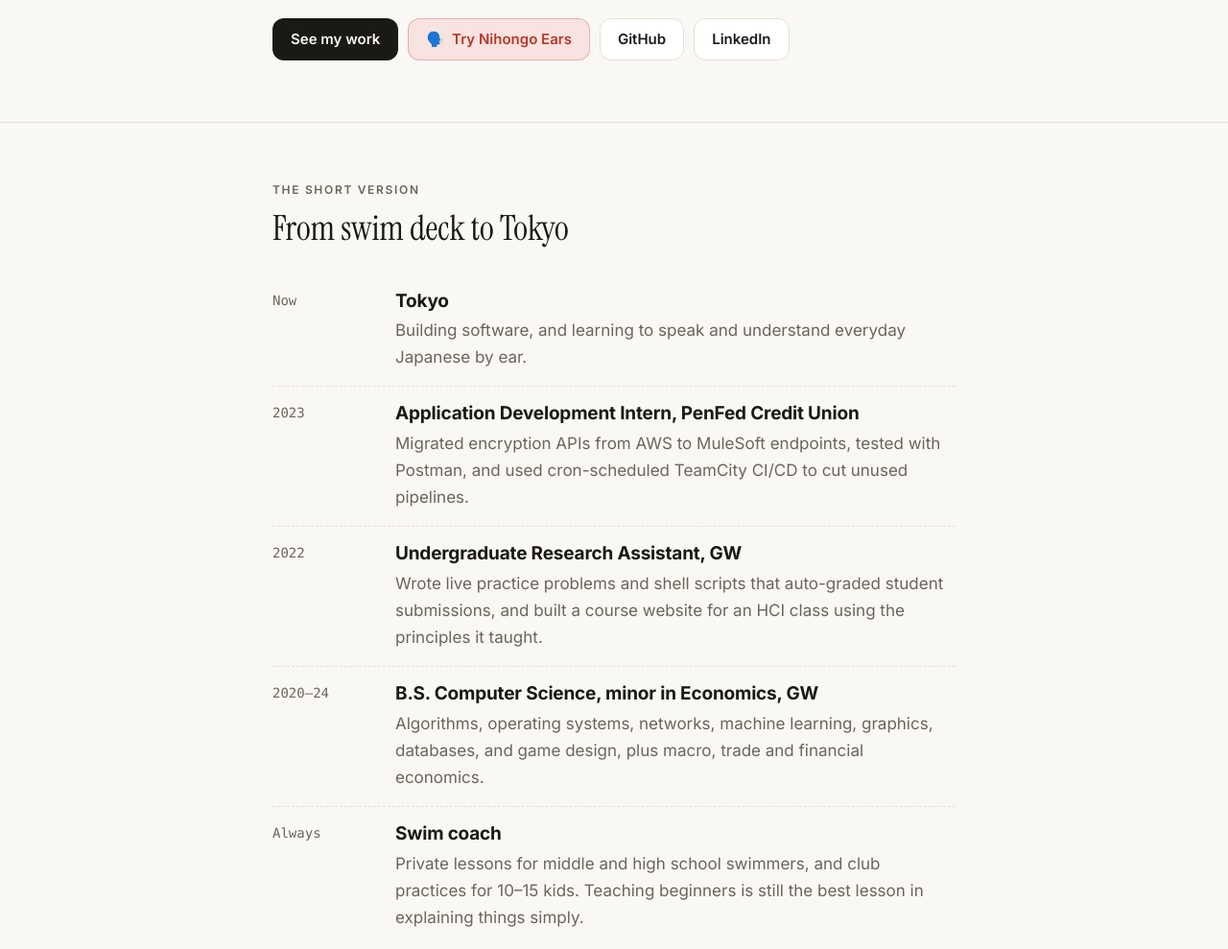
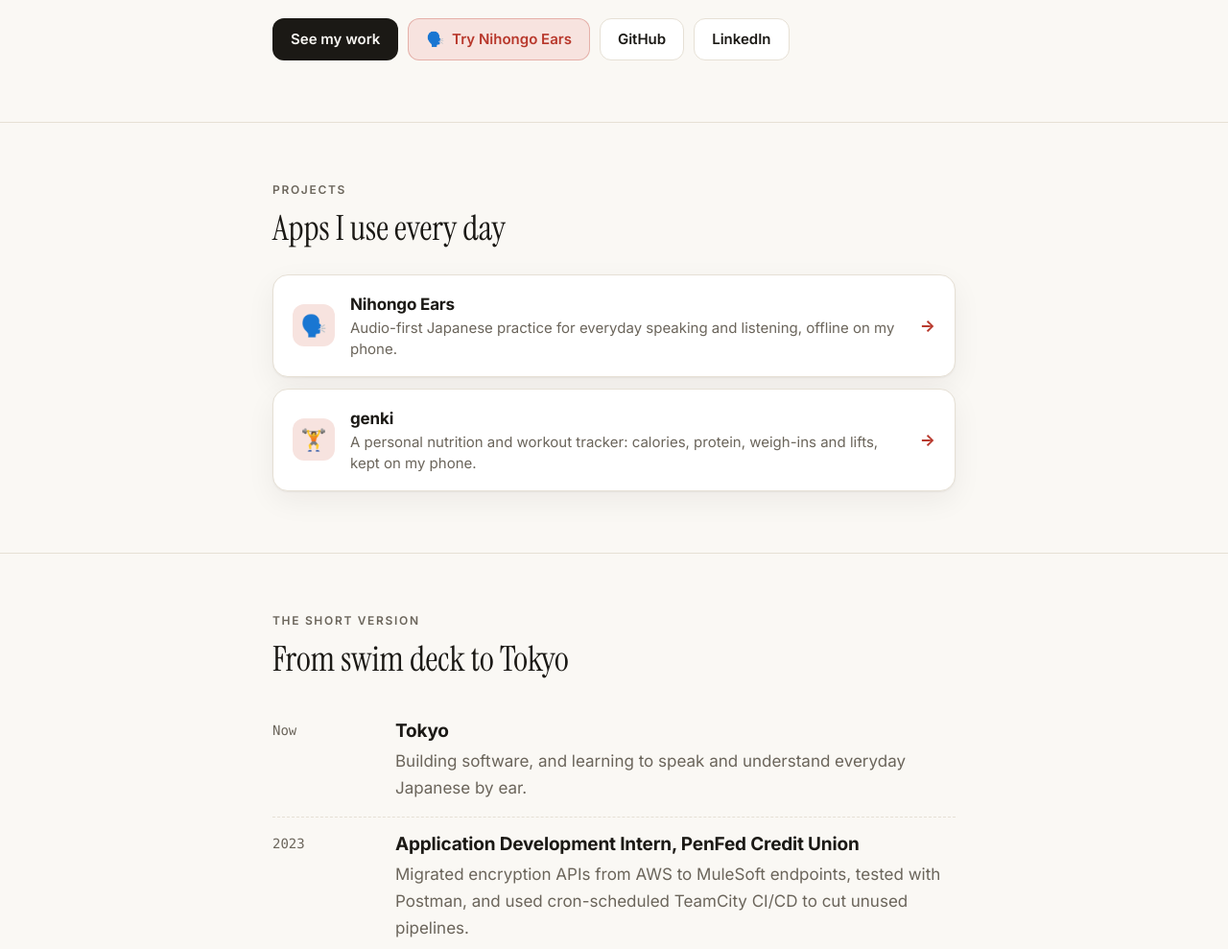
Before and after one commit to syoon291/syoon291.github.io, a plain HTML site: page index.html in a window 1280 px wide. Shown: the part 640-1629 px from the top of the page at 96% size. Drawn offline with Linux system fonts and the light colour scheme.

Commit message:
Add a Projects section with Nihongo Ears and genki, and point the Liftlog link at genki
Co-Authored-By: Claude Opus 5.5 <noreply@anthropic.com>

```diff
--- a/index.html
+++ b/index.html
@@ -21,6 +21,7 @@
     <div class="wrap">
       <a class="name" href="#top"><i aria-hidden="true"></i>Steven Yoon</a>
       <nav class="links" aria-label="Sections">
+        <a href="#projects">Projects</a>
         <a href="#about">About</a>
         <a href="#work">Work</a>
         <a href="#tools">Tools</a>
@@ -51,6 +52,29 @@
           <a class="btn" href="https://github.com/syoon291">GitHub</a>
           <a class="btn" href="https://www.linkedin.com/in/syoon291">LinkedIn</a>
         </div>
+      </div>
+    </section>
+
+    <section id="projects">
+      <div class="wrap">
+        <p class="eyebrow">Projects</p>
+        <h2>Apps I use every day</h2>
+        <ul class="apps">
+          <li>
+            <a class="app" href="https://syoon291.github.io/nihongo/">
+              <span class="icon" aria-hidden="true">🗣️</span>
+              <span><b>Nihongo Ears</b><span class="muted">Audio-first Japanese practice for everyday speaking and listening, offline on my phone.</span></span>
+              <span class="go" aria-hidden="true">→</span>
+            </a>
+          </li>
+          <li>
+            <a class="app" href="https://syoon291.github.io/genki/">
+              <span class="icon" aria-hidden="true">🏋️</span>
+              <span><b>genki</b><span class="muted">A personal nutrition and workout tracker: calories, protein, weigh-ins and lifts, kept on my phone.</span></span>
+              <span class="go" aria-hidden="true">→</span>
+            </a>
+          </li>
+        </ul>
       </div>
     </section>
 
@@ -143,7 +167,7 @@
               <dt>Result</dt><dd>Free, no sign-up, nothing leaves the browser, and a tidy CSV export ready for pandas or SQL.</dd>
             </dl>
             <div class="tags"><span class="tag">JavaScript</span><span class="tag">SVG charts</span><span class="tag">Regression</span><span class="tag">Data modeling</span></div>
-            <div class="links-row"><a href="workout/">Open it →</a><a href="workout/legacy/">2023 version</a></div>
+            <div class="links-row"><a href="https://syoon291.github.io/genki/">Now part of genki →</a><a href="workout/">Liftlog (2026)</a><a href="workout/legacy/">2023 version</a></div>
           </article>
 
         </div>
@@ -158,7 +182,7 @@
         <div class="cta">
           <a class="btn" href="tools/freedom/">💰 Freedom Calculator</a>
           <a class="btn" href="https://syoon291.github.io/nihongo/">🗣️ Nihongo Ears</a>
-          <a class="btn" href="workout/">🏋️ Liftlog</a>
+          <a class="btn" href="https://syoon291.github.io/genki/">🏋️ genki</a>
         </div>
       </div>
     </section>
--- a/site.css
+++ b/site.css
@@ -166,3 +166,14 @@ thead th { position: sticky; top: 0; background: var(--surface-2); font-size: 12
 tr.hit td { background: var(--accent-soft); font-weight: 700; }
 tr.hit td:first-child::after { content: " ★"; color: var(--accent); }
 .linkish { border: 0; background: none; color: var(--accent); font: 600 14px var(--sans); cursor: pointer; padding: 0; text-decoration: underline; text-underline-offset: 3px; }
+
+/* ---------- apps (projects section) ---------- */
+.apps { list-style: none; margin: 28px 0 0; padding: 0; display: grid; gap: 12px; }
+.app { display: grid; grid-template-columns: 44px 1fr auto; align-items: center; gap: 16px; padding: 16px 20px; background: var(--surface); border: 1px solid var(--line); border-radius: 16px; box-shadow: var(--shadow); text-decoration: none; color: var(--ink); }
+.app:hover { color: var(--ink); border-color: color-mix(in srgb, var(--accent) 40%, var(--line)); }
+.app .icon { width: 44px; height: 44px; border-radius: 12px; background: var(--accent-soft); display: grid; place-items: center; font-size: 22px; }
+.app b { display: block; font-size: 17px; letter-spacing: -.01em; }
+.app .muted { display: block; font-size: 15px; line-height: 1.5; }
+.app .go { display: inline-block; color: var(--accent); font-weight: 700; transition: transform .15s; }
+.app:hover .go { transform: translateX(2px); }
+@media (max-width: 420px) { .app { grid-template-columns: 40px 1fr; gap: 12px; padding: 14px 16px; } .app .icon { width: 40px; height: 40px; } .app .go { display: none; } }
```
Also changed, not shown: tools/freedom/index.html (+1 -1 lines), workout/index.html (+1 -1 lines), 1 other file.
